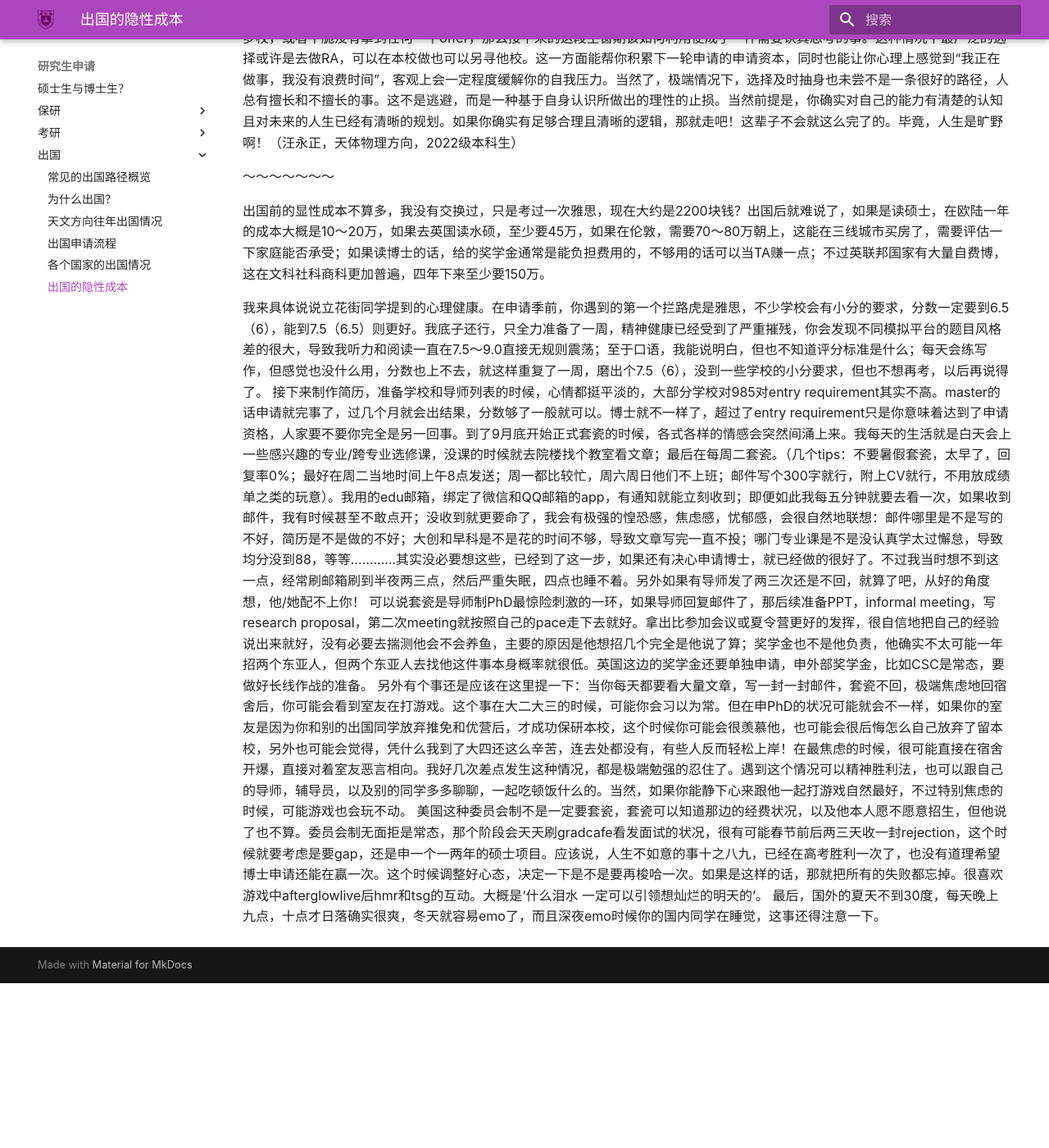
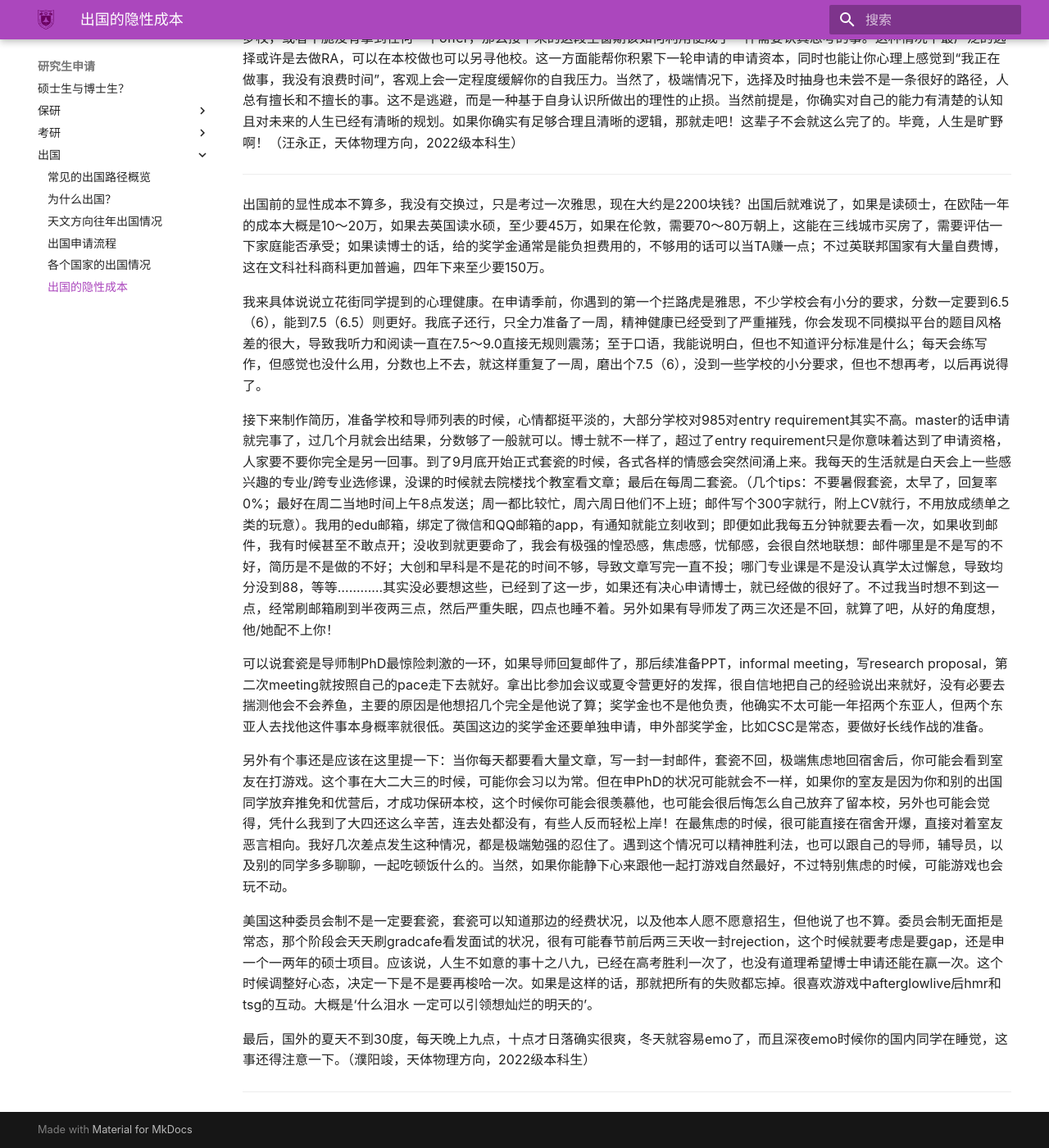
Before and after one commit to nju-astronomy/NJU-ASA, an MkDocs documentation site: the page built from docs/pathway/abroad/abroad_cost.md, in a window 1280 px wide and 1400 px high, scrolled down 821 px. Shown: the whole window at 82% size. Built offline with MkDocs 1.6.1 and Material for MkDocs 9.7.7, drawn with Linux system fonts in a browser that asks for light colours; some web fonts are replaced; before the commit the page ends 2020 px from its top, so only the background shows below that.

Commit message:
Update abroad_cost.md

```diff
--- a/docs/pathway/abroad/abroad_cost.md
+++ b/docs/pathway/abroad/abroad_cost.md
@@ -8,13 +8,20 @@
 
 假如很不幸，你没有能拿到心仪的offer，那也并不意味着世界的毁灭。事实上，并不是每个人都能一次上岸梦校。甚至我可以说，与目标失之交臂是出国这条路非常正常甚至是更加普遍的终点，特别是在当下这个出国形势陷入低谷的时代。所以，大可不必就此感到绝望。事实上，在这种情况下也有相应的解决方案。最普遍的当然是选择接受保底offer了。这并不意味着“失败”，而更像是一种面对客观现实所做出的调整。你在整个过程中培养出的能力不会背叛你，它会让你在另一个舞台上也展现出你的风采。假如你确实执着于梦校，或者干脆没有拿到任何一个offer，那么接下来的这段空窗期该如何利用便成了一件需要认真思考的事。这种情况下最广泛的选择或许是去做RA，可以在本校做也可以另寻他校。这一方面能帮你积累下一轮申请的申请资本，同时也能让你心理上感觉到“我正在做事，我没有浪费时间”，客观上会一定程度缓解你的自我压力。当然了，极端情况下，选择及时抽身也未尝不是一条很好的路径，人总有擅长和不擅长的事。这不是逃避，而是一种基于自身认识所做出的理性的止损。当然前提是，你确实对自己的能力有清楚的认知且对未来的人生已经有清晰的规划。如果你确实有足够合理且清晰的逻辑，那就走吧！这辈子不会就这么完了的。毕竟，人生是旷野啊！（汪永正，天体物理方向，2022级本科生）
 
-～～～～～～～
+---
 
 出国前的显性成本不算多，我没有交换过，只是考过一次雅思，现在大约是2200块钱？出国后就难说了，如果是读硕士，在欧陆一年的成本大概是10～20万，如果去英国读水硕，至少要45万，如果在伦敦，需要70～80万朝上，这能在三线城市买房了，需要评估一下家庭能否承受；如果读博士的话，给的奖学金通常是能负担费用的，不够用的话可以当TA赚一点；不过英联邦国家有大量自费博，这在文科社科商科更加普遍，四年下来至少要150万。
 
 我来具体说说立花街同学提到的心理健康。在申请季前，你遇到的第一个拦路虎是雅思，不少学校会有小分的要求，分数一定要到6.5（6），能到7.5（6.5）则更好。我底子还行，只全力准备了一周，精神健康已经受到了严重摧残，你会发现不同模拟平台的题目风格差的很大，导致我听力和阅读一直在7.5～9.0直接无规则震荡；至于口语，我能说明白，但也不知道评分标准是什么；每天会练写作，但感觉也没什么用，分数也上不去，就这样重复了一周，磨出个7.5（6），没到一些学校的小分要求，但也不想再考，以后再说得了。
+
 接下来制作简历，准备学校和导师列表的时候，心情都挺平淡的，大部分学校对985对entry requirement其实不高。master的话申请就完事了，过几个月就会出结果，分数够了一般就可以。博士就不一样了，超过了entry requirement只是你意味着达到了申请资格，人家要不要你完全是另一回事。到了9月底开始正式套瓷的时候，各式各样的情感会突然间涌上来。我每天的生活就是白天会上一些感兴趣的专业/跨专业选修课，没课的时候就去院楼找个教室看文章；最后在每周二套瓷。（几个tips：不要暑假套瓷，太早了，回复率0%；最好在周二当地时间上午8点发送；周一都比较忙，周六周日他们不上班；邮件写个300字就行，附上CV就行，不用放成绩单之类的玩意）。我用的edu邮箱，绑定了微信和QQ邮箱的app，有通知就能立刻收到；即便如此我每五分钟就要去看一次，如果收到邮件，我有时候甚至不敢点开；没收到就更要命了，我会有极强的惶恐感，焦虑感，忧郁感，会很自然地联想：邮件哪里是不是写的不好，简历是不是做的不好；大创和早科是不是花的时间不够，导致文章写完一直不投；哪门专业课是不是没认真学太过懈怠，导致均分没到88，等等…………其实没必要想这些，已经到了这一步，如果还有决心申请博士，就已经做的很好了。不过我当时想不到这一点，经常刷邮箱刷到半夜两三点，然后严重失眠，四点也睡不着。另外如果有导师发了两三次还是不回，就算了吧，从好的角度想，他/她配不上你！
+
 可以说套瓷是导师制PhD最惊险刺激的一环，如果导师回复邮件了，那后续准备PPT，informal meeting，写research proposal，第二次meeting就按照自己的pace走下去就好。拿出比参加会议或夏令营更好的发挥，很自信地把自己的经验说出来就好，没有必要去揣测他会不会养鱼，主要的原因是他想招几个完全是他说了算；奖学金也不是他负责，他确实不太可能一年招两个东亚人，但两个东亚人去找他这件事本身概率就很低。英国这边的奖学金还要单独申请，申外部奖学金，比如CSC是常态，要做好长线作战的准备。
+
 另外有个事还是应该在这里提一下：当你每天都要看大量文章，写一封一封邮件，套瓷不回，极端焦虑地回宿舍后，你可能会看到室友在打游戏。这个事在大二大三的时候，可能你会习以为常。但在申PhD的状况可能就会不一样，如果你的室友是因为你和别的出国同学放弃推免和优营后，才成功保研本校，这个时候你可能会很羡慕他，也可能会很后悔怎么自己放弃了留本校，另外也可能会觉得，凭什么我到了大四还这么辛苦，连去处都没有，有些人反而轻松上岸！在最焦虑的时候，很可能直接在宿舍开爆，直接对着室友恶言相向。我好几次差点发生这种情况，都是极端勉强的忍住了。遇到这个情况可以精神胜利法，也可以跟自己的导师，辅导员，以及别的同学多多聊聊，一起吃顿饭什么的。当然，如果你能静下心来跟他一起打游戏自然最好，不过特别焦虑的时候，可能游戏也会玩不动。
+
 美国这种委员会制不是一定要套瓷，套瓷可以知道那边的经费状况，以及他本人愿不愿意招生，但他说了也不算。委员会制无面拒是常态，那个阶段会天天刷gradcafe看发面试的状况，很有可能春节前后两三天收一封rejection，这个时候就要考虑是要gap，还是申一个一两年的硕士项目。应该说，人生不如意的事十之八九，已经在高考胜利一次了，也没有道理希望博士申请还能在赢一次。这个时候调整好心态，决定一下是不是要再梭哈一次。如果是这样的话，那就把所有的失败都忘掉。很喜欢游戏中afterglowlive后hmr和tsg的互动。大概是‘什么泪水 一定可以引领想灿烂的明天的’。
-最后，国外的夏天不到30度，每天晚上九点，十点才日落确实很爽，冬天就容易emo了，而且深夜emo时候你的国内同学在睡觉，这事还得注意一下。
+
+最后，国外的夏天不到30度，每天晚上九点，十点才日落确实很爽，冬天就容易emo了，而且深夜emo时候你的国内同学在睡觉，这事还得注意一下。（濮阳竣，天体物理方向，2022级本科生）
+
+---
```
